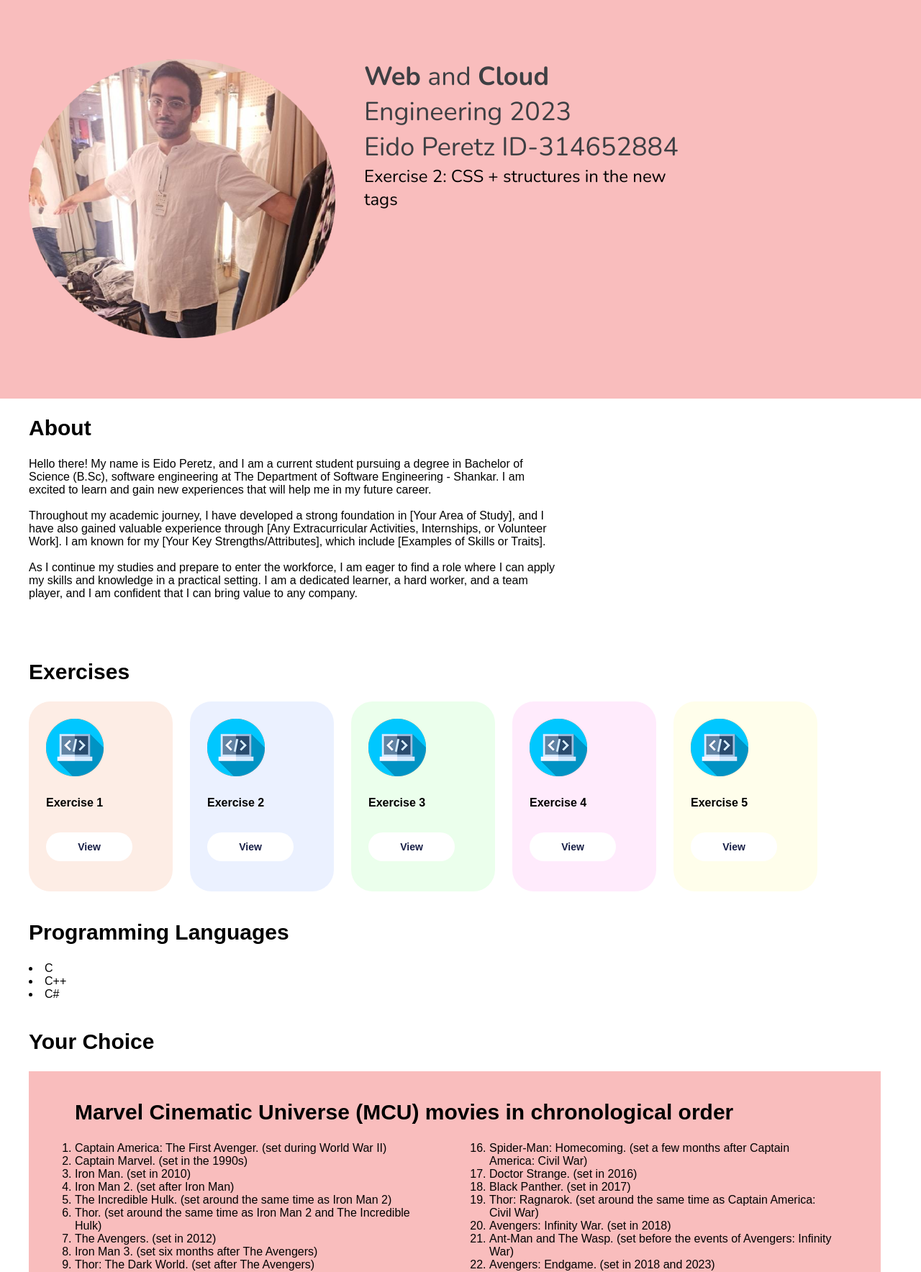
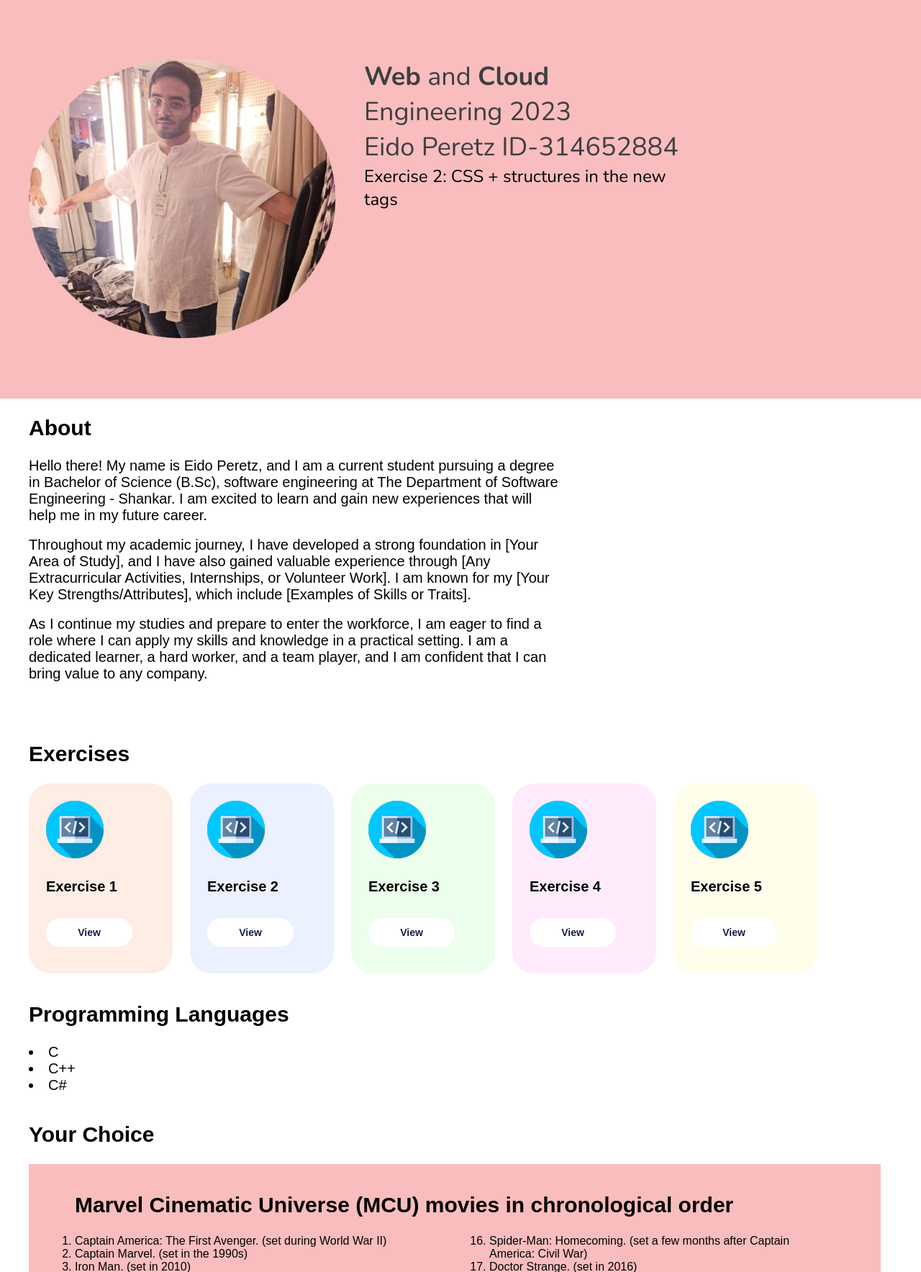
Before and after one commit to eido321/web-and-cloud, a PHP site: page / in a window 1280 px wide. Shown: the part 122-1890 px from the top of the page at 72% size. Run offline with PHP 8.4, Linux system fonts and the light colour scheme; some web fonts are replaced.

Commit message:
Update sytle.css 2 (fonts)

```diff
--- a/dev_68/css/style.css
+++ b/dev_68/css/style.css
@@ -63,6 +63,7 @@ header a {
 
 #about p {
     width: 741px;
+    font-size: 20px;
 }
 
 #about_space{
@@ -150,6 +151,7 @@ footer h5 {
     padding-top: 70px;
     margin-left: 40px;
     color: #8D8D8D;
+    font-weight: normal;
 }
 
 .container {
@@ -234,6 +236,10 @@ footer h5 {
     margin-top: 40px;
 }
 
+#languages ul{
+    font-size: 20px;
+}
+
 #choise{
     margin-top: 40px;
 }
```
